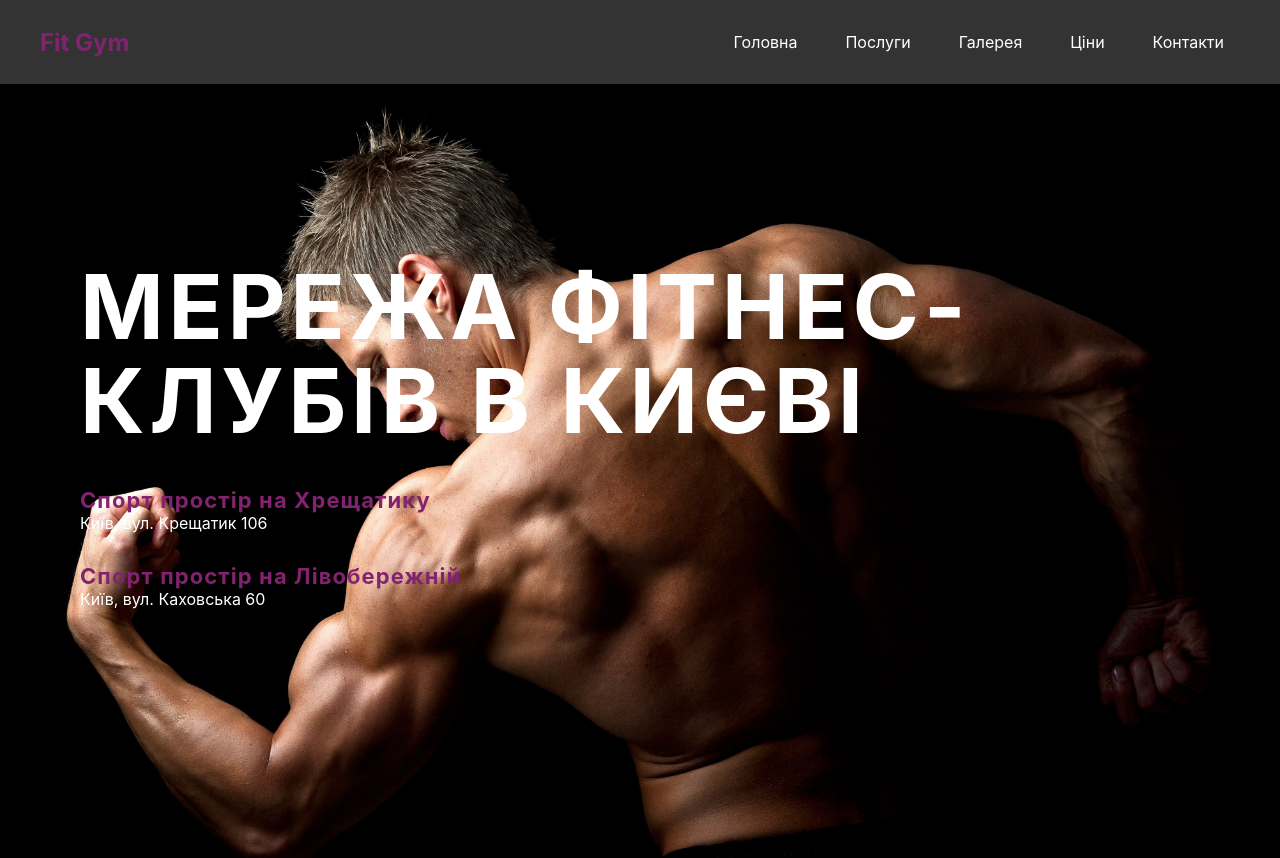
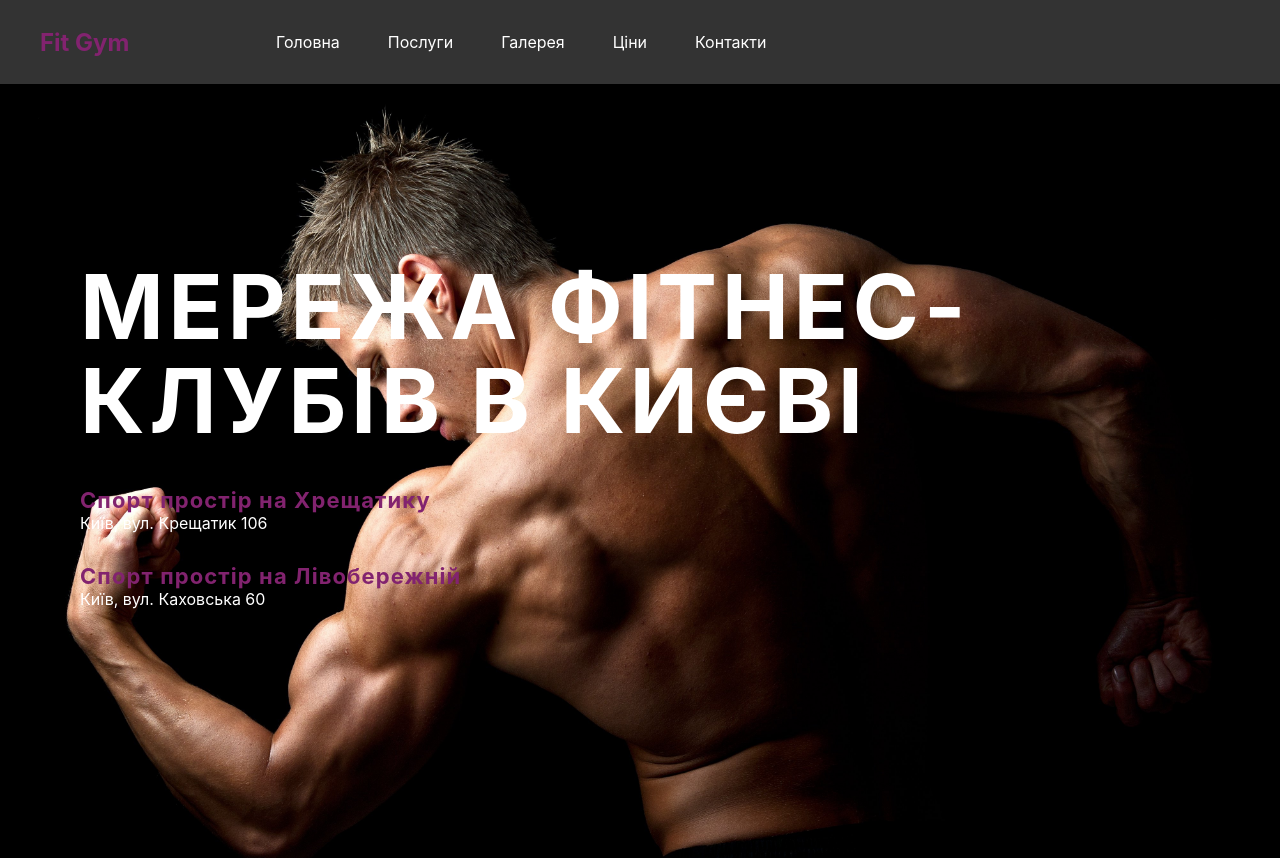
Before and after one commit to Zhuyka1993/gym_react, a React (Create React App) app: page / in a window 1280 px wide. Shown: the top 858 px of the page. Built offline with nearby package versions, Linux system fonts and the light colour scheme.

Commit message:
Оновив стилі хедера та частково  виправив помилки в адаптивностi

```diff
--- a/src/style/StyleForComponents.css
+++ b/src/style/StyleForComponents.css
@@ -9,6 +9,22 @@ html {
   width: 100%;
   top: 0;
   z-index: 1000;
+}
+
+header .logo {
+  width: 15%;
+  float: left;
+  font-size: 24px;
+}
+
+header nav {
+  width: 85%;
+  float: right;
+}
+
+header nav ul {
+  display: flex;
+  list-style: none;
 }
 
 .container {
@@ -44,19 +60,17 @@ html {
   border-radius: 5px;
 }
 
-
-.MainContent{
-    background-image: url('../../public/mainBG.jpg');
+.MainContent {
+  background-image: url("../../public/mainBG.jpg");
   background-size: cover;
   min-height: 100vh;
-
 }
 
 .section {
   padding-left: 5rem;
 }
 
-  .section1 h1{
+.section1 h1 {
   color: white;
   font-size: 90px;
   line-height: 94px;
@@ -64,7 +78,6 @@ html {
   padding-top: 200px;
   margin-bottom: 39px;
   max-width: 80%;
-
 }
 
 .first_red {
@@ -72,7 +85,6 @@ html {
   letter-spacing: 1.1px;
   color: #82236f;
   font-weight: bold;
-
 }
 
 .second_red {
@@ -80,12 +92,11 @@ html {
   margin-bottom: 30px;
 }
 
-  .links{
+.links {
   background-color: black;
   display: flex;
   justify-content: center;
   padding-top: 40px;
-
 }
 
 .links a {
@@ -95,18 +106,16 @@ html {
   justify-content: center;
   align-items: center;
   text-decoration: none;
-    color:#82236f;
+  color: #82236f;
   width: 15rem;
   height: 15rem;
   background-color: rgba(130, 35, 111, 0.66);
   z-index: 1;
   font-size: large;
   font-weight: bolder;
-
 }
 
 .link-info {
-
   display: inline-block;
   line-height: 1;
   padding: 0;
@@ -115,30 +124,29 @@ html {
 }
 
 .gym_link {
-    background-image: url('../../public/bgGym.png');
+  background-image: url("../../public/bgGym.png");
   background-repeat: no-repeat;
 }
 
 .group_link {
-    background-image: url('../../public/bgGroup.png');
+  background-image: url("../../public/bgGroup.png");
   background-repeat: no-repeat;
 }
 
 .solari_link {
-    background-image: url('../../public/bgSol.png');
+  background-image: url("../../public/bgSol.png");
   background-repeat: no-repeat;
 }
 
 .massage_link {
-    background-image: url('../../public/msg.jpg');
+  background-image: url("../../public/msg.jpg");
   background-size: cover;
 }
 
 .cafe_link {
-    background-image: url('../../public/cf.jpg');
+  background-image: url("../../public/cf.jpg");
   background-size: cover;
 }
-
 
 .info-section {
   width: 100%;
@@ -149,24 +157,25 @@ html {
   background-color: rgb(46, 45, 45);
 }
 
-  .pictureLeft img, .pictureRight img {
+.pictureLeft img,
+.pictureRight img {
   width: 455px;
   height: 300px;
 }
 
-  .infoRight, .infoLeft {
+.infoRight,
+.infoLeft {
   display: flex;
   flex-direction: column;
   width: 40%;
 }
 
-  .info-title{
+.info-title {
   font-size: 46px;
   letter-spacing: 4.6px;
   color: white;
 }
 .line {
-
   display: block;
   width: 50px;
   height: 6px;
@@ -175,7 +184,6 @@ html {
 }
 
 .info-list {
-
   list-style-type: none;
   padding: 0;
   color: white;
@@ -188,7 +196,7 @@ html {
   font-weight: bold;
 }
 
-.info-section-right{
+.info-section-right {
   min-height: 100vh;
   display: flex;
   justify-content: space-around;
@@ -200,7 +208,7 @@ h3 {
   font-size: 46px;
   letter-spacing: 4.6px;
   color: white;
-        margin:0;
+  margin: 0;
 }
 .pictureSection {
   display: flex;
@@ -219,7 +227,6 @@ h3 {
 
 .images-container img {
   max-width: 300px;
-
 }
 
 .price-section {
@@ -234,11 +241,10 @@ h3 {
   display: flex;
   width: 400px;
   justify-content: space-between;
-
 }
 
 .buttons button {
-   background-color: grey ;
+  background-color: grey;
   height: 35px;
   border-radius: 20px;
   border: #82236f solid 4px;
@@ -257,14 +263,13 @@ h3 {
 
 .price-section .content {
   width: 100%;
-
 }
 
-  .price-section .content .info-section{
+.price-section .content .info-section {
   background-color: rgb(46, 45, 45);
 }
 
-  .price-section .content .info-section .infoRight .info-list li{
+.price-section .content .info-section .infoRight .info-list li {
   display: flex;
   justify-content: space-between;
 }
@@ -288,8 +293,6 @@ h3 {
   height: 200px;
   padding: 15px;
   padding-top: 50px;
-
-
 }
 
 footer {
@@ -303,14 +306,13 @@ align-items: center;
   padding-top: 30px;
 }
 
-  .social h3{
+.social h3 {
   font-size: medium;
 }
 
 .nav-icons {
   width: 200px;
   margin: 0 auto;
-
 }
 
 .nav-icons a {
@@ -322,3 +324,17 @@ padding-top: 30px;
   color: white;
   padding-top: 20px;
 }
+
+@media screen and (max-width: 1050px) {
+  .container {
+    width: 100%;
+  }
+
+  .container nav {
+    margin-right: 5%;
+  }
+  .info-section,
+  .info-section-right {
+    flex-direction: column;
+  }
+}
```
Lines whose indentation alone changed are shown as unchanged.
